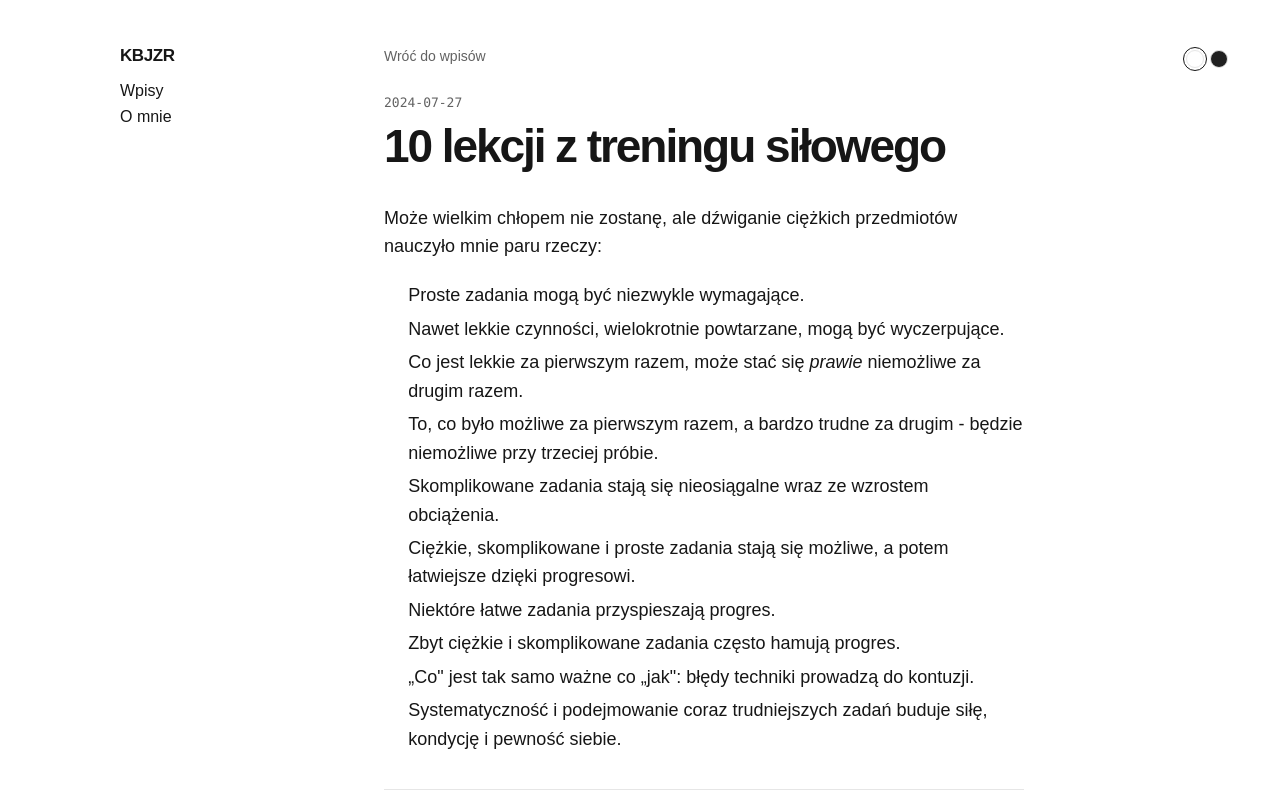
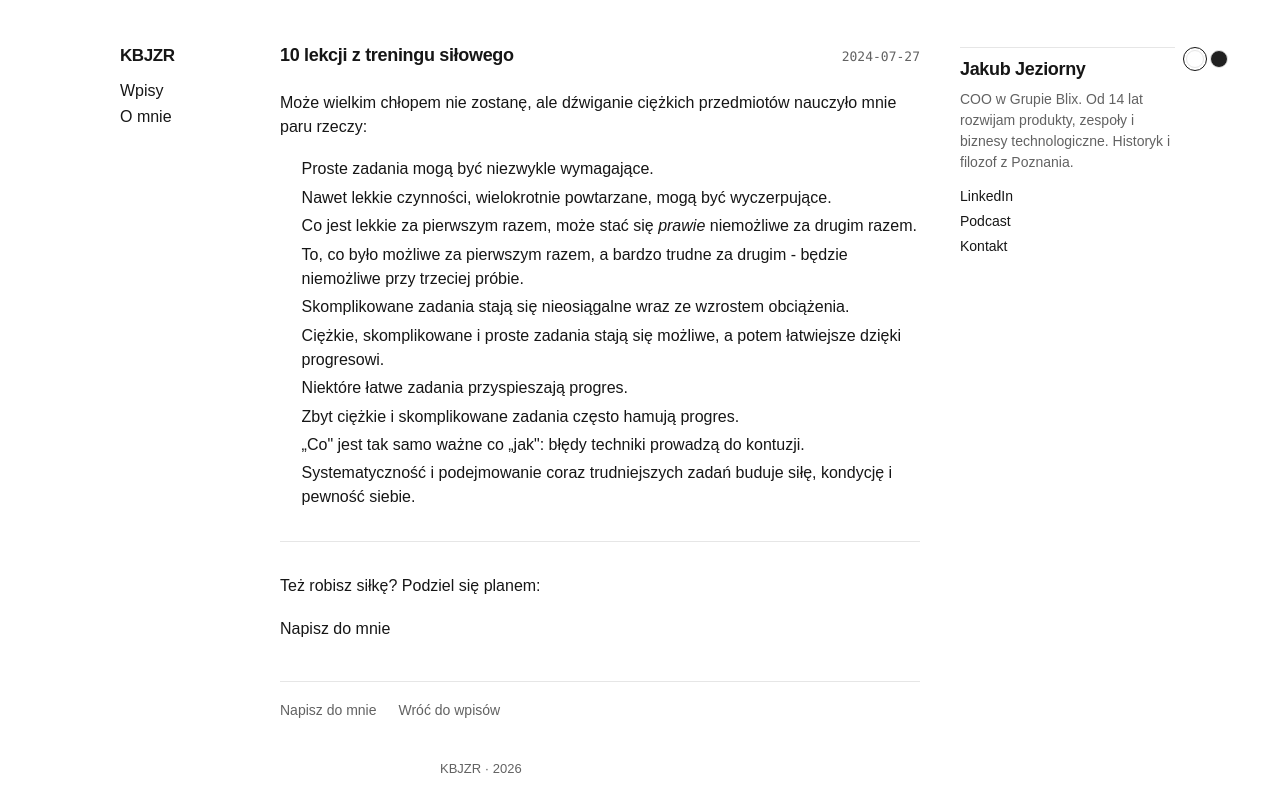
Before and after one commit to jeziorny/kbjzr-blog, a React (Vite) app: page /posts/10-lekcji-z-treningu-silowego in a window 1280 px wide. Shown: the top 800 px of the page. Built offline with nearby package versions, Linux system fonts and the light colour scheme.

Commit message:
Align post view with listing layout

```diff
--- a/src/index.css
+++ b/src/index.css
@@ -178,38 +178,47 @@ button, input { font: inherit; }
 
 .page-message { margin: 0; color: var(--muted); }
 
-.back-link {
-  display: inline-block;
-  margin: 2px 0 28px;
-  color: var(--muted);
-  font-size: 14px;
+.article-header {
+  display: grid;
+  grid-template-columns: minmax(0, 1fr) auto;
+  gap: 6px 24px;
+  align-items: baseline;
+  margin-bottom: 24px;
 }
 
-.article-header { margin-bottom: 32px; }
+.article-header time {
+  grid-column: 2;
+  grid-row: 1;
+}
 
-.article-header time { display: block; margin-bottom: 9px; }
-.article-tags { display: block; margin-bottom: 9px; overflow: hidden; text-overflow: ellipsis; }
+.article-tags {
+  grid-column: 1 / -1;
+  overflow: hidden;
+  text-overflow: ellipsis;
+}
 
 .article-header h1 {
-  max-width: 29ch;
-  font-size: clamp(28px, 4vw, 46px);
+  grid-column: 1;
+  grid-row: 1;
+  max-width: none;
+  font-size: 18px;
   font-weight: 700;
-  line-height: 1.08;
-  letter-spacing: -0.045em;
+  line-height: 1.25;
+  letter-spacing: -0.018em;
 }
 
-.article-body { max-width: 41rem; font-size: 18px; line-height: 1.58; }
+.article-body { max-width: 41rem; font-size: 16px; line-height: 1.5; }
 .article-body > :first-child { margin-top: 0; }
 .article-body p, .article-body ul, .article-body ol { margin: 0 0 1.15em; }
 .article-body ul, .article-body ol { padding-left: 1.35em; }
 .article-body li + li { margin-top: 0.28em; }
 .article-body h2, .article-body h3, .article-body h4 {
   margin: 2em 0 0.55em;
-  font-size: 22px;
+  font-size: 18px;
   line-height: 1.25;
   letter-spacing: -0.02em;
 }
-.article-body h3, .article-body h4 { font-size: 19px; }
+.article-body h3, .article-body h4 { font-size: 16px; }
 .article-body blockquote {
   margin: 1.5em 0;
   padding-left: 1.15em;
@@ -271,7 +280,6 @@ button, input { font: inherit; }
     margin-left: 280px;
   }
 
-  .article { transform: translateX(max(64px, calc((100vw - 1200px) / 2 + 64px))); }
 }
 
 @media (max-width: 1110px) {
@@ -292,9 +300,9 @@ button, input { font: inherit; }
   .author-note { order: 1; max-width: 31rem; margin: 0 0 34px; }
   .post-row { grid-template-columns: 1fr; gap: 3px; padding: 8px 0; }
   .post-row time { font-size: 12px; }
-  .article-header { margin-bottom: 28px; }
-  .article-body { font-size: 18px; line-height: 1.58; }
-  .article-body h2 { font-size: 22px; }
+  .article-header { margin-bottom: 24px; }
+  .article-body { font-size: 16px; line-height: 1.5; }
+  .article-body h2 { font-size: 18px; }
   .site-footer { width: min(100% - 40px, 640px); padding: 24px 0 30px; }
   .newsletter-form { position: static; width: min(100% - 40px, 640px); margin: 22px auto 0; }
 }
--- a/src/pages/Post.tsx
+++ b/src/pages/Post.tsx
@@ -2,6 +2,7 @@ import { useEffect, useState } from "react";
 import { Helmet } from "react-helmet-async";
 import Markdown from "markdown-to-jsx";
 import { Link, useParams } from "react-router-dom";
+import { AuthorCard } from "@/components/AuthorCard";
 import { BlogHeader } from "@/components/BlogHeader";
 
 interface PostData {
@@ -42,7 +43,10 @@ const Post = () => {
     return (
       <div className="site-page">
         <BlogHeader />
-        <main className="site-frame site-main"><p className="page-message article">{error.message} <Link to="/">Wróć do wpisów.</Link></p></main>
+        <main className="site-frame site-main">
+          <p className="page-message article">{error.message} <Link to="/">Wróć do wpisów.</Link></p>
+          <AuthorCard />
+        </main>
       </div>
     );
   }
@@ -51,7 +55,10 @@ const Post = () => {
     return (
       <div className="site-page">
         <BlogHeader />
-        <main className="site-frame site-main"><p className="page-message article">Wczytywanie wpisu…</p></main>
+        <main className="site-frame site-main">
+          <p className="page-message article">Wczytywanie wpisu…</p>
+          <AuthorCard />
+        </main>
       </div>
     );
   }
@@ -76,7 +83,6 @@ const Post = () => {
         <BlogHeader />
         <main className="site-frame site-main">
           <article className="article">
-            <Link className="back-link" to="/">Wróć do wpisów</Link>
             <header className="article-header">
               <time dateTime={post.date}>{displayDate}</time>
               {tags.length > 0 && <span className="article-tags">{tags.join(", ")}</span>}
@@ -90,6 +96,7 @@ const Post = () => {
               <Link to="/">Wróć do wpisów</Link>
             </footer>
           </article>
+          <AuthorCard />
         </main>
         <footer className="site-footer">KBJZR · 2026</footer>
       </div>
```
